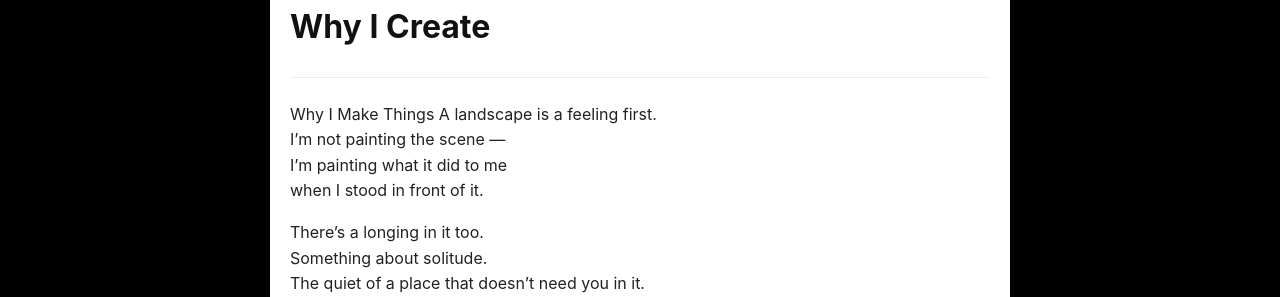
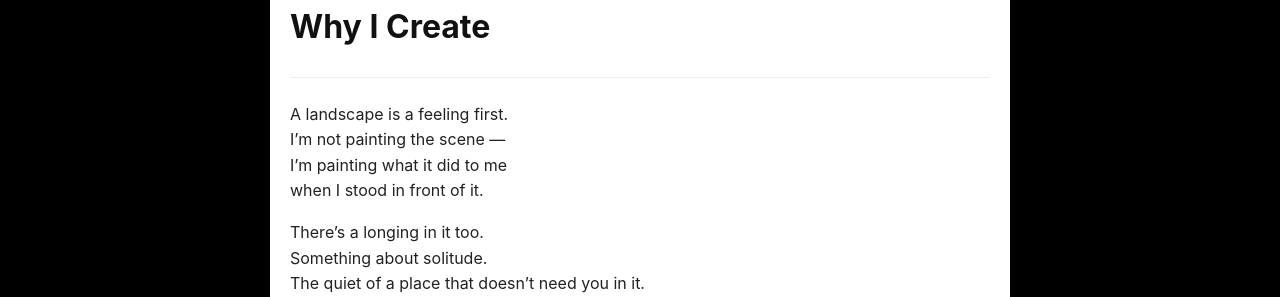
Before and after one commit to sevenyeight/dms8, a Jekyll site: the page built from _posts/2026-09-24-why-i-create.md, in a window 1280 px wide. Shown: the part 271-568 px from the top of the page. Built offline with Jekyll 4.4.1, drawn with Linux system fonts in a browser that asks for light colours.

Commit message:
Update 2026-09-24-why-i-create.md

```diff
--- a/_posts/2026-09-24-why-i-create.md
+++ b/_posts/2026-09-24-why-i-create.md
@@ -5,7 +5,6 @@ date: 2026-09-24
 image: "/assets/images/blog_images/Blogpost.jpg"
 ---
 
-Why I Make Things
 A landscape is a feeling first.
 I'm not painting the scene —
 I'm painting what it did to me
```
